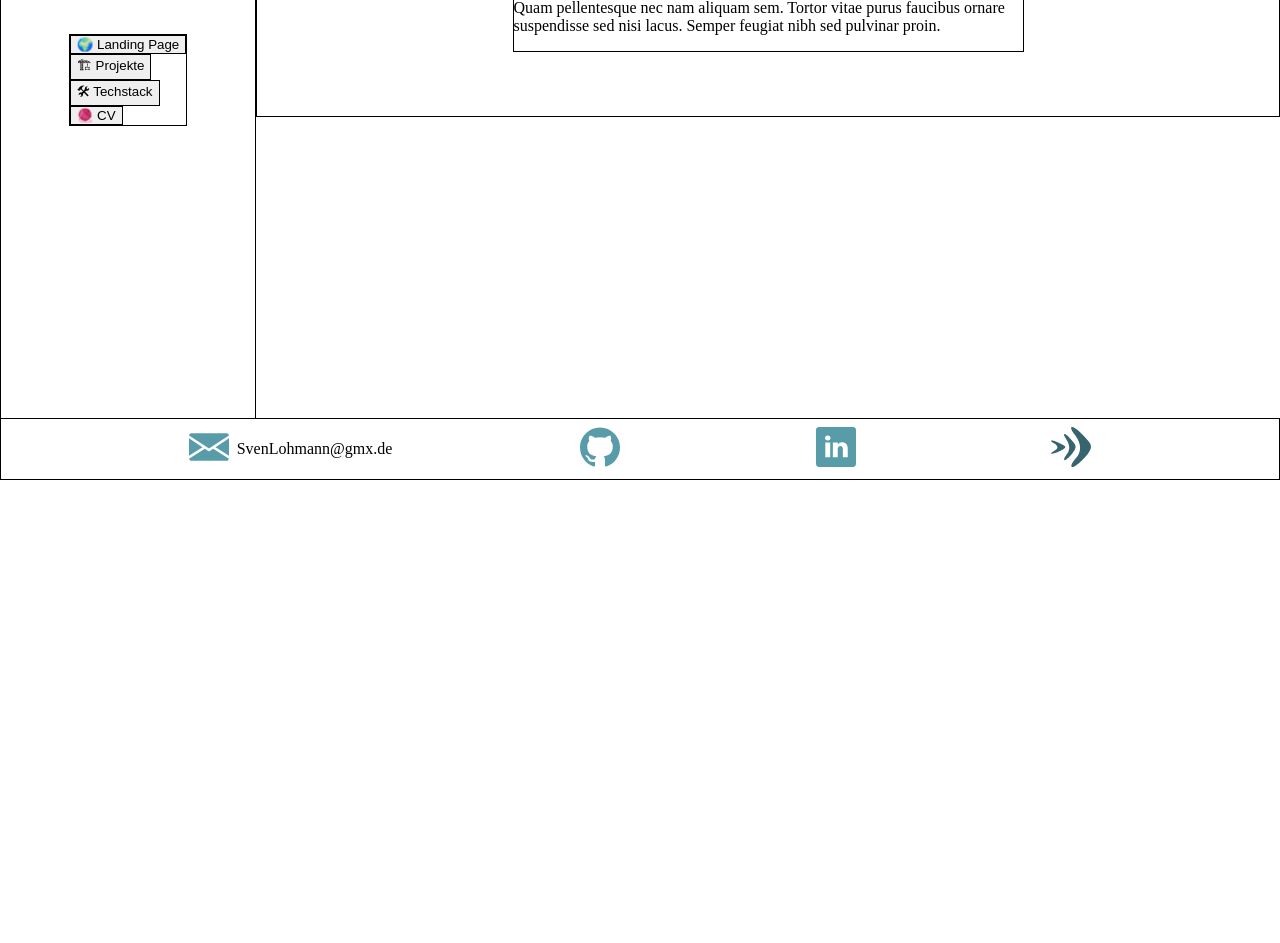
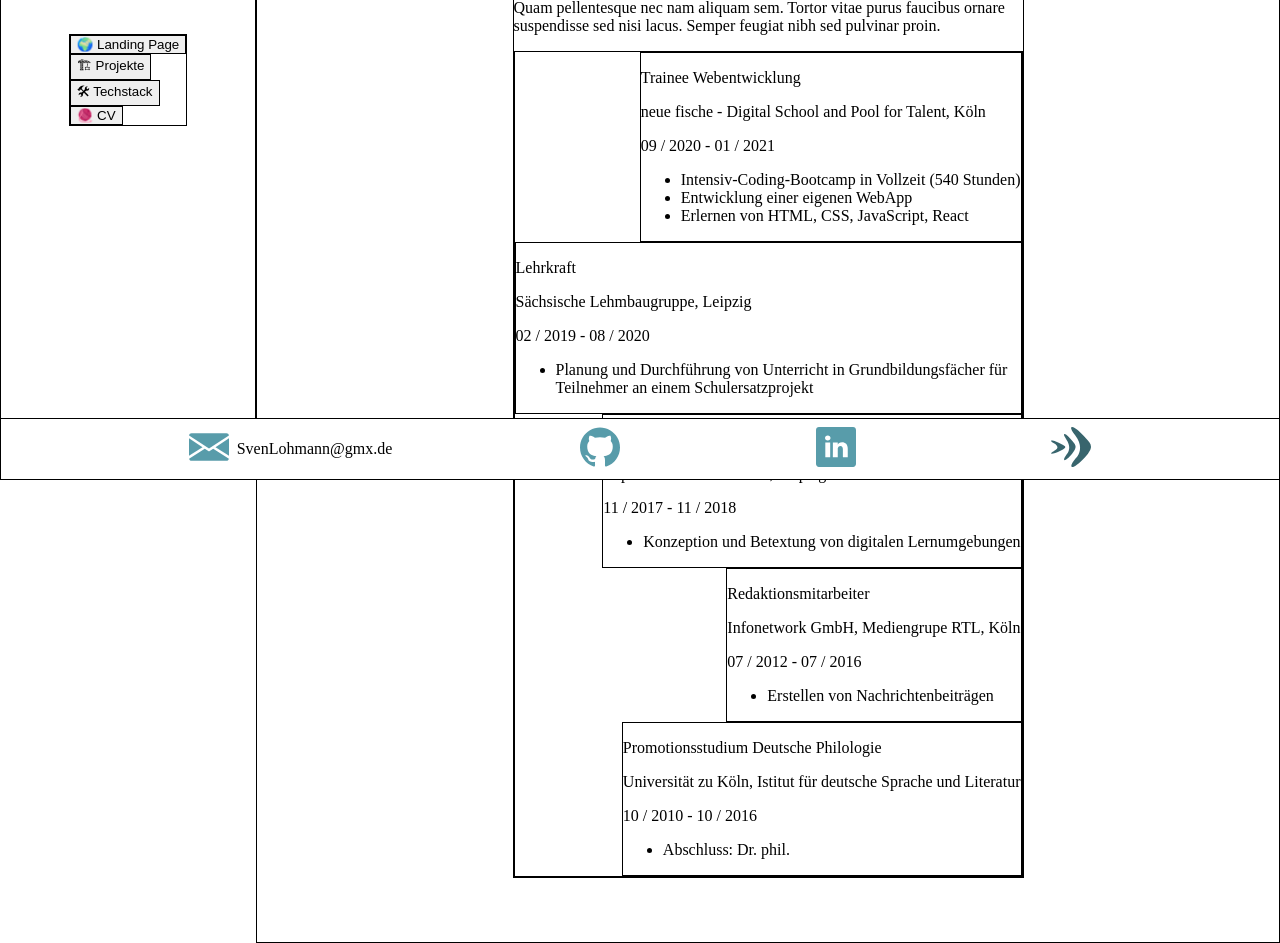
Before and after one commit to SvLowman/portfolio-website, a React (Create React App) app: page /cv in a window 1280 px wide. Shown: the part 320-1263 px from the top of the page. Before the commit the page ends 800 px from the top, so only its background shows below. Built offline with nearby package versions, Linux system fonts and the light colour scheme.

Commit message:
:sparkles: Create structure of CV page

```diff
--- a/src/content/content.js
+++ b/src/content/content.js
@@ -54,3 +54,42 @@ export const techStackContent = [
     name: "Mongo DB",
   },
 ];
+
+export const cvContent = [
+  {
+    position: "Trainee Webentwicklung",
+    company: "neue fische - Digital School and Pool for Talent, Köln",
+    period: "09 / 2020 - 01 / 2021",
+    tasks: [
+      "Intensiv-Coding-Bootcamp in Vollzeit (540 Stunden)",
+      "Entwicklung einer eigenen WebApp",
+      "Erlernen von HTML, CSS, JavaScript, React",
+    ],
+  },
+  {
+    position: "Lehrkraft",
+    company: "Sächsische Lehmbaugruppe, Leipzig",
+    period: "02 / 2019 - 08 / 2020",
+    tasks: [
+      "Planung und Durchführung von Unterricht in Grundbildungsfächer für Teilnehmer an einem Schulersatzprojekt",
+    ],
+  },
+  {
+    position: "Digital Trainer",
+    company: "Capita Customer Services, Leipzig",
+    period: "11 / 2017 - 11 / 2018",
+    tasks: ["Konzeption und Betextung von digitalen Lernumgebungen"],
+  },
+  {
+    position: "Redaktionsmitarbeiter",
+    company: "Infonetwork GmbH, Mediengrupe RTL, Köln",
+    period: "07 / 2012 - 07 / 2016",
+    tasks: ["Erstellen von Nachrichtenbeiträgen"],
+  },
+  {
+    position: "Promotionsstudium Deutsche Philologie",
+    company: "Universität zu Köln, Istitut für deutsche Sprache und Literatur",
+    period: "10 / 2010 - 10 / 2016",
+    tasks: ["Abschluss: Dr. phil."],
+  },
+];
--- a/src/pages/CVPage.js
+++ b/src/pages/CVPage.js
@@ -1,6 +1,19 @@
 import React from "react";
-// import styled from "styled-components/macro";
+import styled from "styled-components/macro";
 import { Container, TextContainer } from "../components/Container";
+import { cvContent } from "../content/content";
+
+const CVContainer = styled.div`
+  border: solid 1px black;
+  display: flex;
+  flex-direction: column;
+  align-items: flex-end;
+`;
+
+const CVCard = styled.div`
+  border: solid 1px black;
+  width: fit-content;
+`;
 
 const CVPage = () => (
   <Container>
@@ -20,6 +33,20 @@ const CVPage = () => (
         Tortor vitae purus faucibus ornare suspendisse sed nisi lacus. Semper
         feugiat nibh sed pulvinar proin.
       </p>
+      <CVContainer>
+        {cvContent.map((object, index) => (
+          <CVCard key={index}>
+            <p>{object.position}</p>
+            <p>{object.company}</p>
+            <p>{object.period}</p>
+            <ul>
+              {object.tasks.map((item, index) => (
+                <li key={index}>{item}</li>
+              ))}
+            </ul>
+          </CVCard>
+        ))}
+      </CVContainer>
     </TextContainer>
   </Container>
 );
```
